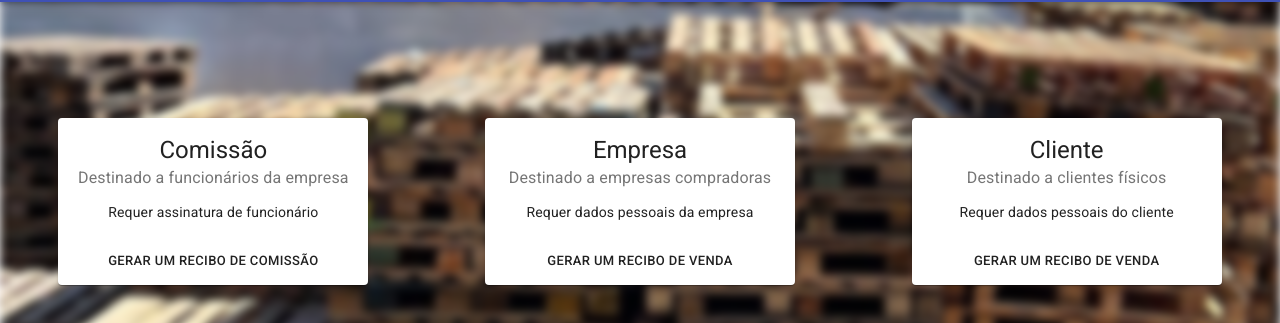
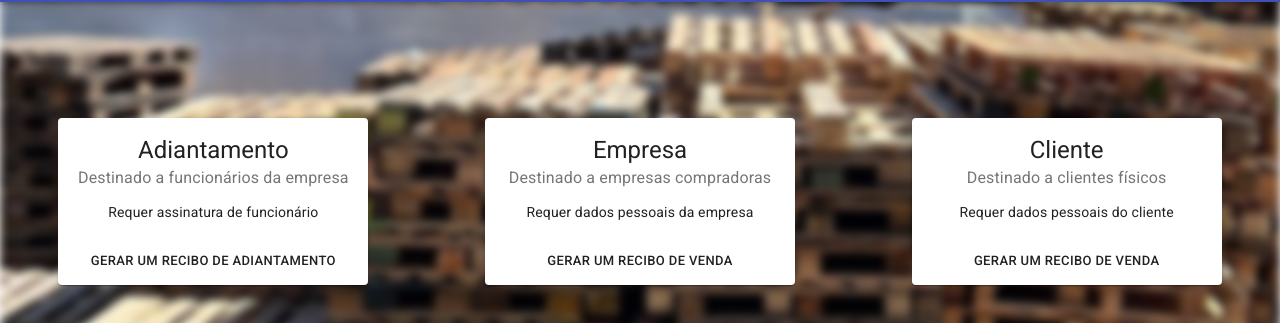
Before and after one commit to vxfontes/jm-system, a React (Create React App) app: page / in a window 1280 px wide. Shown: the part 62-385 px from the top of the page. Built offline with nearby package versions, Linux system fonts and the light colour scheme; no server answers.

Commit message:
adicionando adiantamento

```diff
--- a/src/PDF/reciboComissaoPDF.jsx
+++ b/src/PDF/reciboComissaoPDF.jsx
@@ -4,11 +4,6 @@ import jmLogo from '../image/jmLogo.png'
 
 const ReciboPDF = (dados, cpf) => {
     pdfMake.vfs = pdfFonts.pdfMake.vfs;
-    const total = Number(parseFloat(dados.valorUnitario) * parseFloat(dados.quantidade));
-
-    // data
-    // const date = new Date();
-    // const currentMonth = date.getMonth() + 1;
 
     const timeElapsed = Date.now();
     const today = new Date(timeElapsed);
@@ -30,7 +25,7 @@ const ReciboPDF = (dados, cpf) => {
                 alignment: 'right',
             },
             {
-                text: "R$ " + total,
+                text: "R$ " + valor,
                 fontSize: 20,
                 bold: true,
                 margin: [0, 60, 30, 20], //letf top right botton
@@ -42,7 +37,7 @@ const ReciboPDF = (dados, cpf) => {
 
     const content = [
         {
-            text: "Eu " + dados.nome + " inscrito no CPF nº "+cpf+", comprovo o recebimento da comissão referente ao total de " + dados.quantidade + " itens do valor de " + dados.valorUnitario + " por unidade. Totaliza-se " + total + " reais referente ao mês " + (dados.data).slice(5, -3) + " de 2022.",
+            text: "Eu " + dados.nome + " inscrito no CPF nº "+cpf+", comprovo o recebimento do adiantamento referente à semana. Totaliza-se " + valor + " reais.",
             fontSize: 12,
             margin: [15, 30, 15, 0]
         },
@@ -87,7 +82,7 @@ const ReciboPDF = (dados, cpf) => {
         footer: rodape,
     }
 
-    pdfMake.createPdf(docDefinitions).download("Comissao="+dados.nome+"-"+data);
+    pdfMake.createPdf(docDefinitions).download("Adiantamento="+dados.nome+"-"+data);
 }
 
 export default ReciboPDF;
--- a/src/pages/home/index.jsx
+++ b/src/pages/home/index.jsx
@@ -18,7 +18,7 @@ const Home = () => {
                     <Card className={styles().rooters}>
                         <CardContent>
                             <Typography variant="h5" component="h2">
-                                Comissão
+                                Adiantamento
                             </Typography>
                             <Typography className={styles().pos} color="textSecondary">
                                 Destinado a funcionários da empresa
@@ -29,7 +29,7 @@ const Home = () => {
                         </CardContent>
                         <CardActions className={styles().grid}>
                             <Link to='/comissao' style={{ textDecoration: 'none' }}>
-                                <Button style={{ display: 'flex' }} size="small">gerar um recibo de comissão</Button>
+                                <Button style={{ display: 'flex' }} size="small">gerar um recibo de adiantamento</Button>
                             </Link>
                         </CardActions>
                     </Card>
--- a/src/pages/reciboComissao/index.jsx
+++ b/src/pages/reciboComissao/index.jsx
@@ -16,19 +16,16 @@ import { cpfMask } from "../../components/cpf";
 import { dataBaseApp } from "../../firebase";
 
 const ReciboComissao = () => {
-    const refTabela = collection(dataBaseApp, "comissao")
+    const refTabela = collection(dataBaseApp, "adiantamento")
     const [cpf, setCpf] = useState();
     const [openAlert, setOpenAlert] = useState(false);
 
-    async function enviandoValores(values, total) {
+    async function enviandoValores(values) {
         try {
             const docRef = await addDoc(refTabela, {
-                quantidade: values.quantidade,
                 valor: values.valorUnitario,
-                total: Number(parseFloat(values.valorUnitario) * parseFloat(values.quantidade)).toFixed(2),
                 data: values.data,
-                type: 'comissao',
-                unidade: values.unidade,
+                type: 'adiantamento',
                 funcionario: {
                     nome: values.nome,
                     cpf: cpf,
@@ -77,8 +74,6 @@ const ReciboComissao = () => {
             <Grid item sm={8} xs={12} className={styles().containerPrincipal} style={{ display: 'block' }}>
                 <Formik initialValues={{
                     nome: '',
-                    quantidade: '',
-                    valorUnitario: '',
                     unidade: '',
                     data: ''
                 }}
@@ -98,10 +93,6 @@ const ReciboComissao = () => {
                             <Container>
                                 <Field className={styles().textField} name='nome' type='text' component={MuiComp} placeholder="Nome do funcionário" />
                                 <TextField className={styles().textField} variant="filled" name='cpf' type='text' placeholder="CPF" maxLength='14' value={cpf} onChange={handleChangeCPF} />
-                                <Field className={styles().textField} name='quantidade' type='number' component={MuiComp} placeholder="Quantidade" />
-                                <Field className={styles().textField} name='valorUnitario' type='number' component={MuiComp} placeholder="Valor Unitário" InputProps={{ startAdornment: (<InputAdornment position="start">$</InputAdornment>) }} />
-                                <TextField className={styles().textField} name='total' disabled variant="filled" placeholder="Total" value={(Number(parseFloat(values.valorUnitario) * parseFloat(values.quantidade))).toFixed(2)}
-                                    InputProps={{ startAdornment: (<InputAdornment position="start">$</InputAdornment>) }} />
                                 <TextField name='data' className={styles().textField} type='date' variant="filled" format="dd/MM/yyyy" label='Data'
                                     value={values.data} onChange={handleChange} error={touched.data && Boolean(errors.data)}
                                     helperText={touched.data && errors.data} />
```
Also changed, not shown: 1 other file (tests, documents, lock files or other folders).
